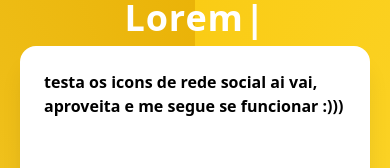
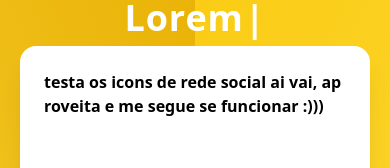
Before and after one commit to DovahKiinCat/SimpleSlideView, a Next.js app: page / in a window 390 px wide. Shown: the part 123-291 px from the top of the page. Built offline with nearby package versions, Linux system fonts and the light colour scheme.

Commit message:
Mobile Test

```diff
--- a/components/body.tsx
+++ b/components/body.tsx
@@ -46,7 +46,7 @@ export default function Body() {
                 >
                     <section className='relative bg-white w-[350px] h-[450px] rounded-2xl shadow-xl sm:w-[700px] sm:h-[300px]'>
                         <h1 className='flex p-6 font-bold text-1xl'>
-                            <span className=''>
+                            <span className='break-all'>
                                 {textslide[index]}
                             </span>
                         </h1>
--- a/constants/index.js
+++ b/constants/index.js
@@ -16,7 +16,7 @@ export const Icons = {
 
 export const textslide = [
     "testa os icons de rede social ai vai, aproveita e me segue se funcionar :)))",
-    "text super divertido uau s[o para testar aaaaaaaaaaaaaaaaaaaaaaaaaaaaaaaaaaaaaaaaaaaaaaaaaaaaaaaaaaaaaaaaaaaaaaaaaaaa",
+    "text super divertido uau s[o para testar aaaaaaaaaaaaaaaaaaaaaaaaaaaaaaaaaaaaaaaaaaaaaaaaaaaaaaaaaaaaaaaaaaaaaaaaaaaaaaaaaaaaaaaaaaaaaaaaaaaa",
     "Teste texto so pra testar de novo uuuhuuuuuuuuuuuuuuuuuuuuuuuuuuuuuuuuuuuuuuuuuuuuuuuuuuuuuuuuul",
     "blueeee peeeen o melhoooooooooooooooooooooooooooooooooooooooooooooooooooooorrrrrrrrrrrrrr",
     "odeio programar aaaaaaaaaaaaaaaaaaaaaaaaaaaaaaaaaaaaaaaaaaaaaaaaaaaaaaaaaaaaaaaaaaa quase coringuei mas ta indo uhuuuullllllllll"
```
